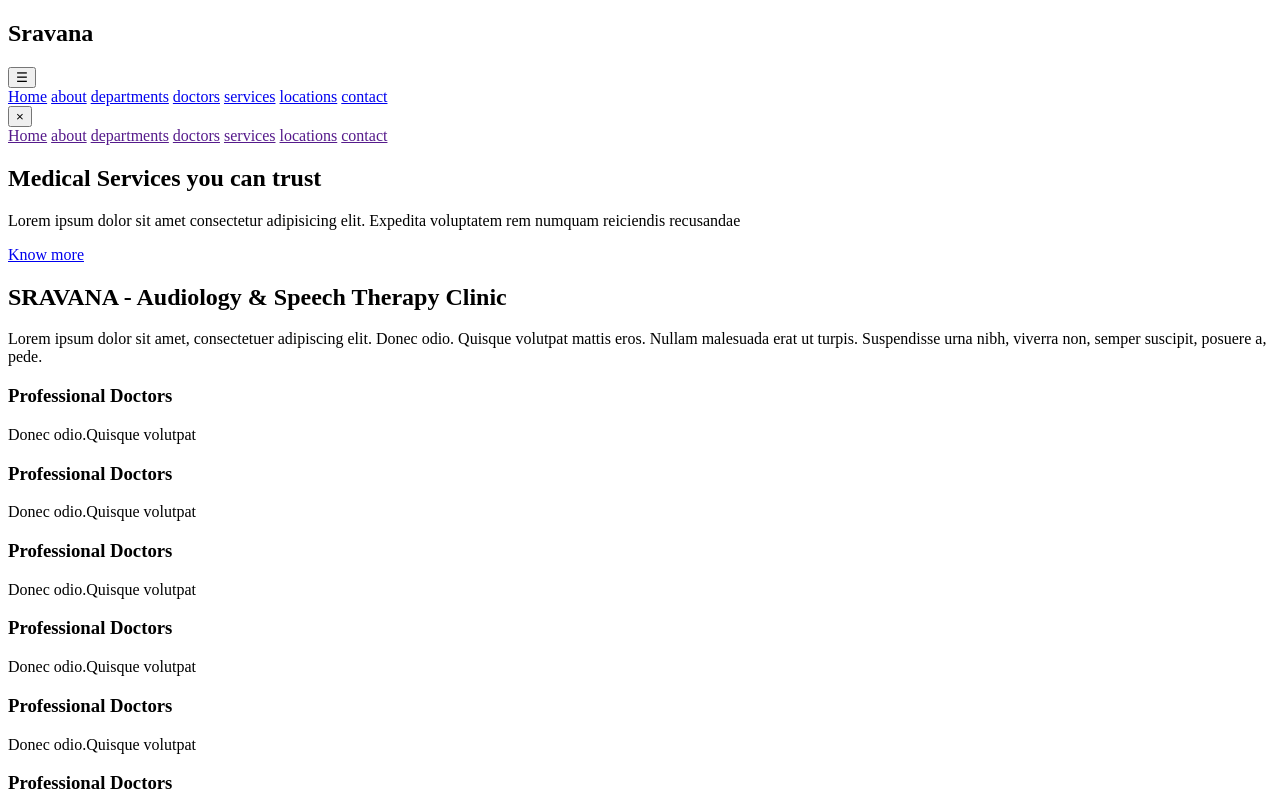
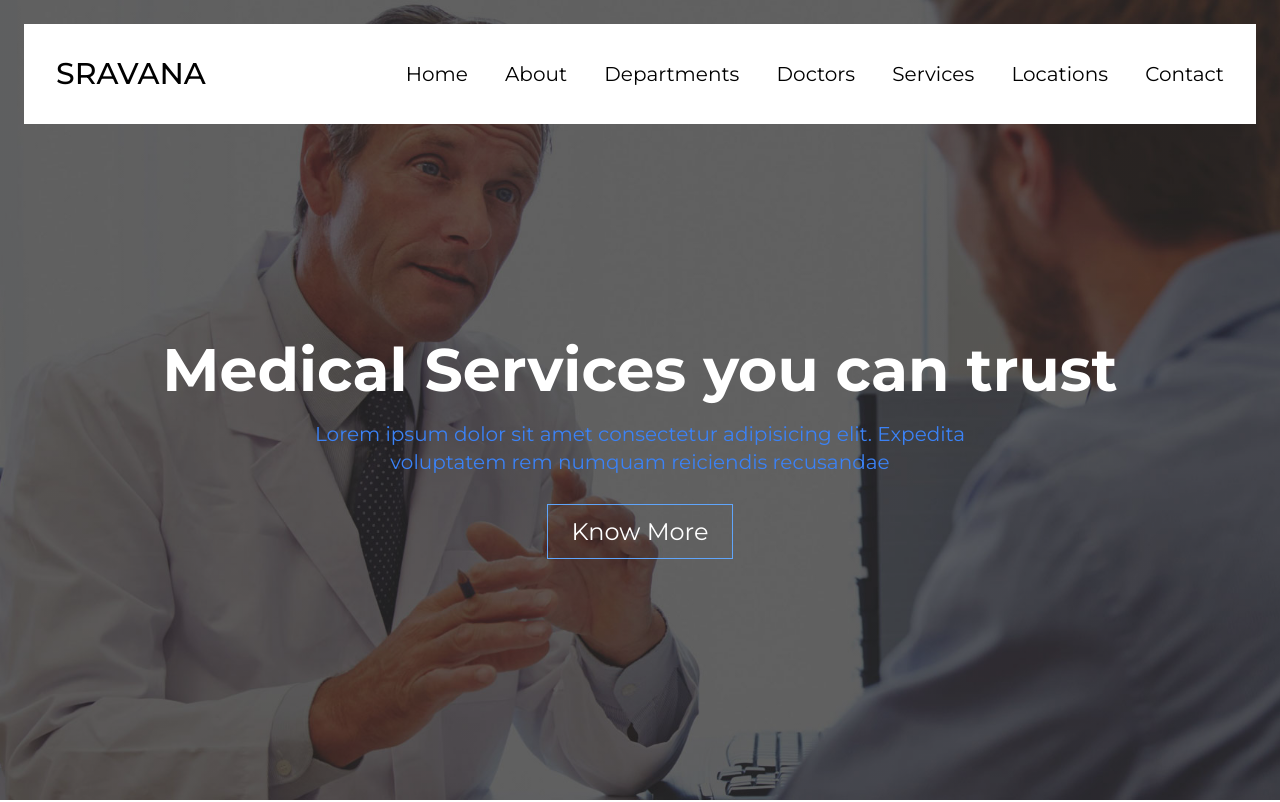
Before and after one commit to sravannk21/Sravana-Audiology, a website: page index.html in a window 1280 px wide. Shown: the top 802 px of the page. Drawn offline with Linux system fonts and the light colour scheme; the site is published under a folder, as on GitHub Pages, so addresses that start at the root find nothing.

Commit message:
url issue fixed

```diff
--- a/index.html
+++ b/index.html
@@ -9,10 +9,10 @@
     <link
         href="https://fonts.googleapis.com/css2?family=Montserrat:ital,wght@0,100;0,200;0,300;0,400;0,500;0,600;0,700;0,800;1,100;1,200&display=swap"
         rel="stylesheet">
-    <link href="/src/vendors/fontawesome/css/fontawesome.min.css" rel="stylesheet">
-    <link href="/src/vendors/fontawesome/css/solid.css" rel="stylesheet">
-    <link rel="stylesheet" href="/build/css/style.css">
-    <link rel="stylesheet" href="/build/css/custom.css">
+    <link href="./src/vendors/fontawesome/css/fontawesome.min.css" rel="stylesheet">
+    <link href="./src/vendors/fontawesome/css/solid.css" rel="stylesheet">
+    <link rel="stylesheet" href="./build/css/style.css">
+    <link rel="stylesheet" href="./build/css/custom.css">
     <title>Sravana</title>
 </head>
 
```
